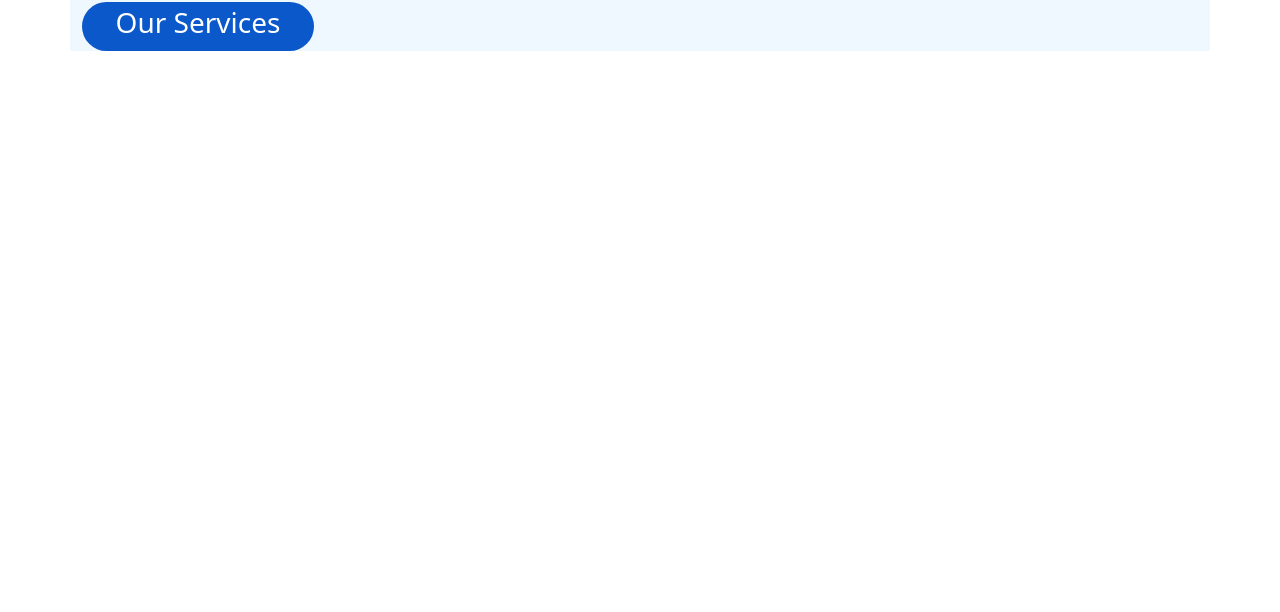
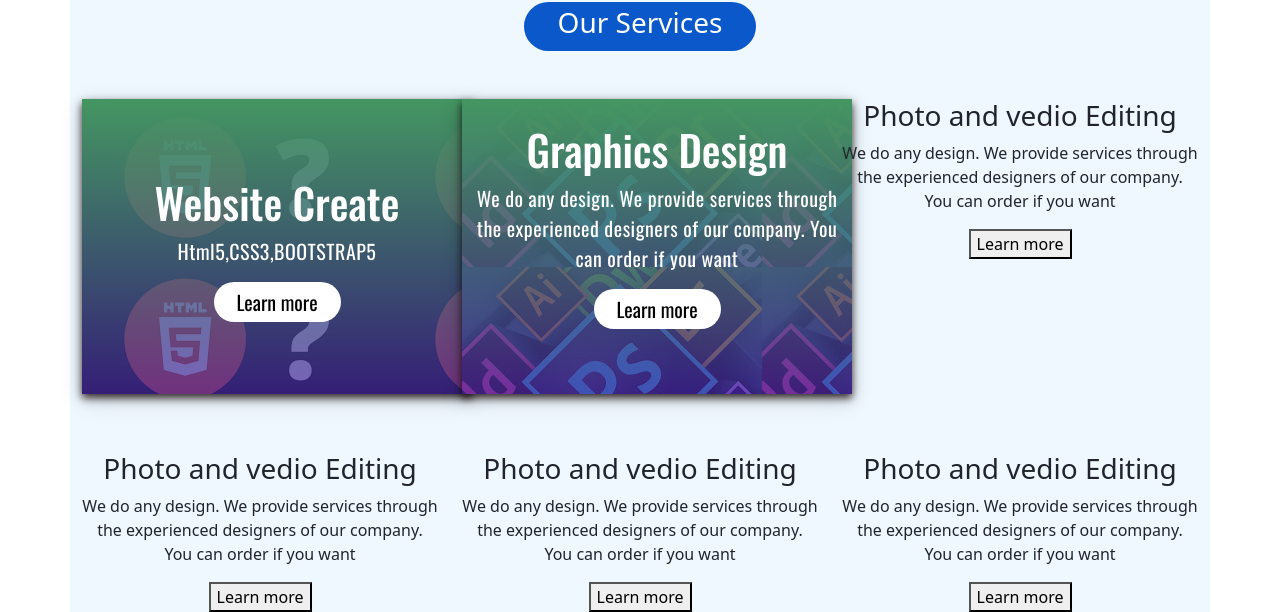
Before and after one commit to RakibulHasan95/Web.rakib.info, a plain HTML site: page index.html in a window 1280 px wide. Shown: the part 1767-2379 px from the top of the page. Before the commit the page ends 1818 px from the top, so only its background shows below. Drawn offline with nearby package versions, Linux system fonts and the light colour scheme; a web font is replaced by a local one.

Commit message:
order img html and css and grap designing pic added

```diff
--- a/index.html
+++ b/index.html
@@ -60,9 +60,9 @@
         </div>
     </div>
     <div class="row  mt-5">
-        <div class="col-lg-6">
+        <div class="col-lg-6 text-center">
             <h2 class="bg-primary text-white text-center"><i class="fa-solid fa-address-card"></i>About Me</h2>
-            <img class="img-fluid rounded-circle " src="./img/xlevel.jpeg" height="150px" width="300px"/>
+            <img class="img-fluid rounded-circle" src="./img/xlevel.jpeg" height="150px" width="300px"/>
             <p>My Nickname is Rakib.I Was born in a middle class Muslim family.So my other name is Muslim .Born into a Muslim family,I thank god.I have parents and two brothes in my family. Professionally i am a student of xi. I passed the ssc exam 2020 from Cumilla Zilla School(CZS).Now, I am studying in Cumilla Victoria Government College.(CVGC).I live in cumilla city.In addition to reading, I also learn web development . I work on HTML, CSS, Javascript and many more sites. Thats myself</p>
         </div>
         <div class="col-lg-6">
@@ -77,9 +77,57 @@
         </div>
     </div>
     <div class="ordernow">
-        <div class="col-lg-3">
+        <div class="col-lg-12 text-center">
             <button href="#"><h3 class="text-center">Our Services</h3></button>
+        </div>
+        <div class="row text-center">
+            <div class="col-lg-4 text-center mt-5">
+               <div class="bg1">
+                 <h3>Website Create</h3>
+                 <p>Html5,CSS3,BOOTSTRAP5</p>
+                 <a href="#"><button>Learn more</button></a>
+               </div>
+            </div>
 
+            <div class="col-lg-4 text-center mt-5">
+                <div class="bg2">
+                    <h3>Graphics Design</h3>
+                    <p>We do any design. We provide services through the experienced designers of our company. You can order if you want</p>
+                    <a href="#"><button>Learn more</button></a>
+                </div>
+            </div>
+
+            <div class="col-lg-4 text-center mt-5">
+                <div class="bg3">
+                    <h3>Photo and vedio Editing</h3>
+                    <p>We do any design. We provide services through the experienced designers of our company. You can order if you want</p>
+                    <a href="#"><button>Learn more</button></a>
+                </div>
+            </div>
+
+            <div class="col-lg-4 text-center mt-5">
+                <div class="bg4">
+                    <h3>Photo and vedio Editing</h3>
+                    <p>We do any design. We provide services through the experienced designers of our company. You can order if you want</p>
+                    <a href="#"><button>Learn more</button></a>
+                </div>
+            </div>
+
+            <div class="col-lg-4 text-center mt-5">
+                <div class="bg5">
+                    <h3>Photo and vedio Editing</h3>
+                    <p>We do any design. We provide services through the experienced designers of our company. You can order if you want</p>
+                    <a href="#"><button>Learn more</button></a>
+                </div>
+            </div>
+
+            <div class="col-lg-4 text-center mt-5">
+                <div class="bg6">
+                    <h3>Photo and vedio Editing</h3>
+                    <p>We do any design. We provide services through the experienced designers of our company. You can order if you want</p>
+                    <a href="#"><button>Learn more</button></a>
+                </div>
+            </div>
         </div>
     </div>
 </div>
--- a/style.css
+++ b/style.css
@@ -1,3 +1,4 @@
+@import url('https://fonts.googleapis.com/css2?family=Archivo+Narrow:ital,wght@0,400;0,500;1,400;1,500&family=Baloo+Da+2:wght@400;500;600;700&family=Chivo:ital,wght@0,700;1,400&family=Hind+Siliguri:wght@300;400;500;600;700&family=Mulish:ital,wght@0,200;0,300;0,400;0,600;0,700;0,800;1,200;1,300;1,400;1,600;1,700;1,800&family=Oswald:wght@200;300;400;500;600;700&display=swap');
 .container{
     background-color: aliceblue;
 }
@@ -14,6 +15,7 @@
      letter-spacing: 1.5px;
      width:100%;
      text-align: center;
+     text-shadow: 2px 2px #d3617c38;
  }
  .intro ul li{
      list-style: none;
@@ -107,7 +109,7 @@
     background: black;
     transition: 0.5s;
  }
-.ordernow .col-lg-3 button{
+.ordernow .col-lg-12 button{
     text-decoration: none;
     border:none;
     text-align: center;
@@ -118,18 +120,78 @@
     padding: 4px;
     margin-top: 5px;
 }
-.ordernow .col-lg-3 button:hover{
+.ordernow .col-lg-12 button:hover{
     color: white;
     background: black;
     transition: 0.2s ;
 }
-.ordernow .col-lg-3 ul{
+.ordernow .col-lg-12 ul{
     list-style: none;
     color: black;
 }
 .col-lg-6 .exper{
-    background-image: linear-gradient(to bottom, rgba(74, 98, 238, 0.52), rgba(117, 19, 93, 0.73)),url("./img/header1.jpg");
-    color:white;
+    background-image: linear-gradient(to bottom, rgb(135 241 168), rgba(117, 19, 93, 0.73)),url(./img/header1.jpg);
+    color: #210505db;
     height: 490px;
     border-radius: 30px;
 }
+.col-lg-4 .bg1{
+    background-image: linear-gradient(to bottom, rgb(68 150 98), rgb(69 39 159 / 73%)),url(./img/html5.png);
+    color: white;
+    width: 390px;
+    height: 295px;
+    font-family: 'Oswald', sans-serif;
+    margin-bottom: 10px;
+    box-shadow: 0 4px 8px 0 rgb(16 6 6 / 82%), 0 6px 20px 0 rgb(0 0 0 / 19%);
+}
+.col-lg-4 .bg1 h3{
+    padding-top: 78px;
+    font-size: 42px;
+}
+.col-lg-4 .bg1 a button{
+    border: none;
+    width: 127px;
+    background: #ffffff;
+    border-radius: 30px;
+    padding: 5px;
+    font-size: 20px;
+}
+.col-lg-4 .bg1 p{
+    letter-spacing: 0.5px;
+    font-size: 20px;
+}
+.col-lg-4 .bg1 a button:hover{
+    background: black;
+    color: white;
+    transition: 0.5s;
+}
+.col-lg-4 .bg2{
+    background-image: linear-gradient(to bottom, rgb(68 150 98), rgb(69 39 159 / 73%)),url(./img/graphic.jpg);
+    color: white;
+    width: 390px;
+    height: 295px;
+    font-family: 'Oswald', sans-serif;
+    margin-bottom: 10px;
+    box-shadow: 0 4px 8px 0 rgb(16 6 6 / 82%), 0 6px 20px 0 rgb(0 0 0 / 19%);
+}
+.col-lg-4 .bg2 h3{
+    padding-top: 25px;
+    font-size: 42px;
+}
+.col-lg-4 .bg2 a button{
+    border: none;
+    width: 127px;
+    background: #ffffff;
+    border-radius: 30px;
+    padding: 5px;
+    font-size: 20px;
+}
+.col-lg-4 .bg2 p{
+    letter-spacing: 0.5px;
+    font-size: 20px;
+}
+.col-lg-4 .bg2 a button:hover{
+    background: black;
+    color: white;
+    transition: 0.5s;
+}
```
Also changed, not shown: img/bootstrap5.jpg (added), img/css3.png (added), img/graphic.jpg (added), img/header1.jpg (deleted), img/html5.png (added), img/order1.jpg (added).
